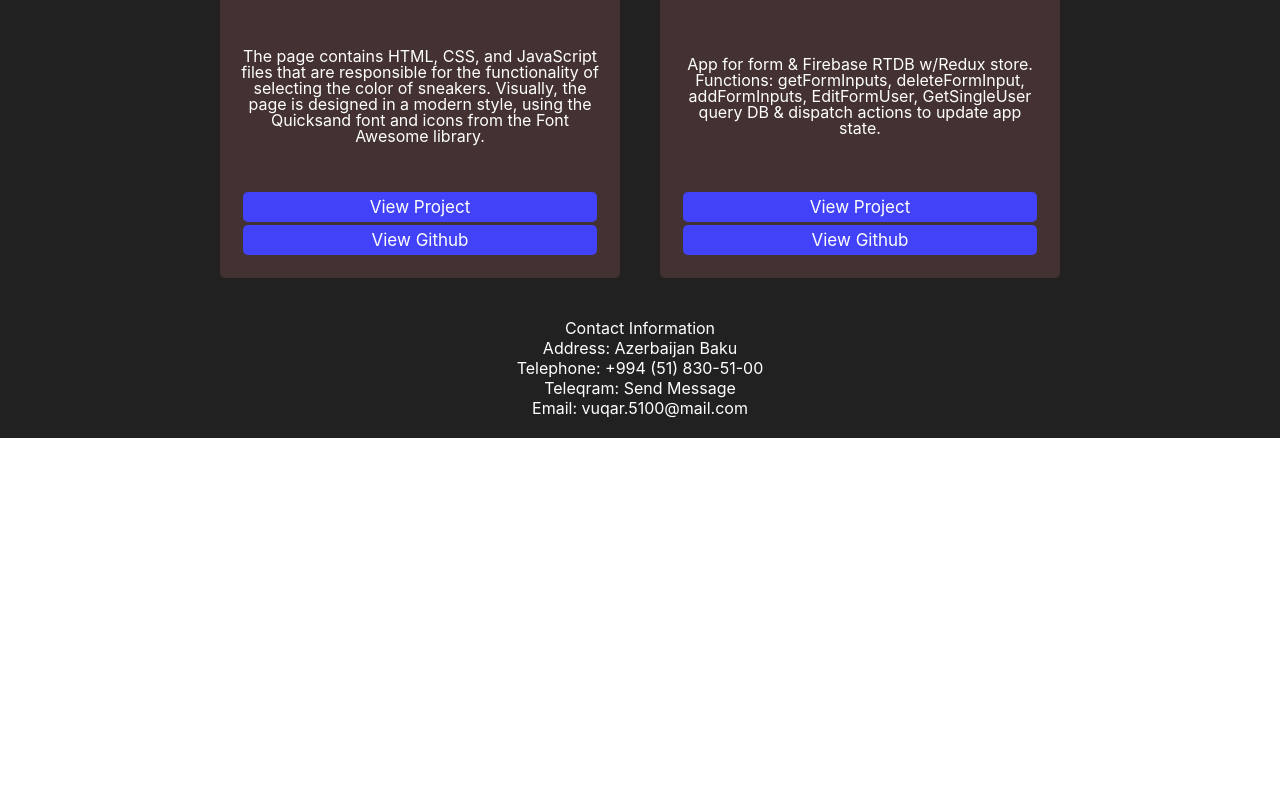
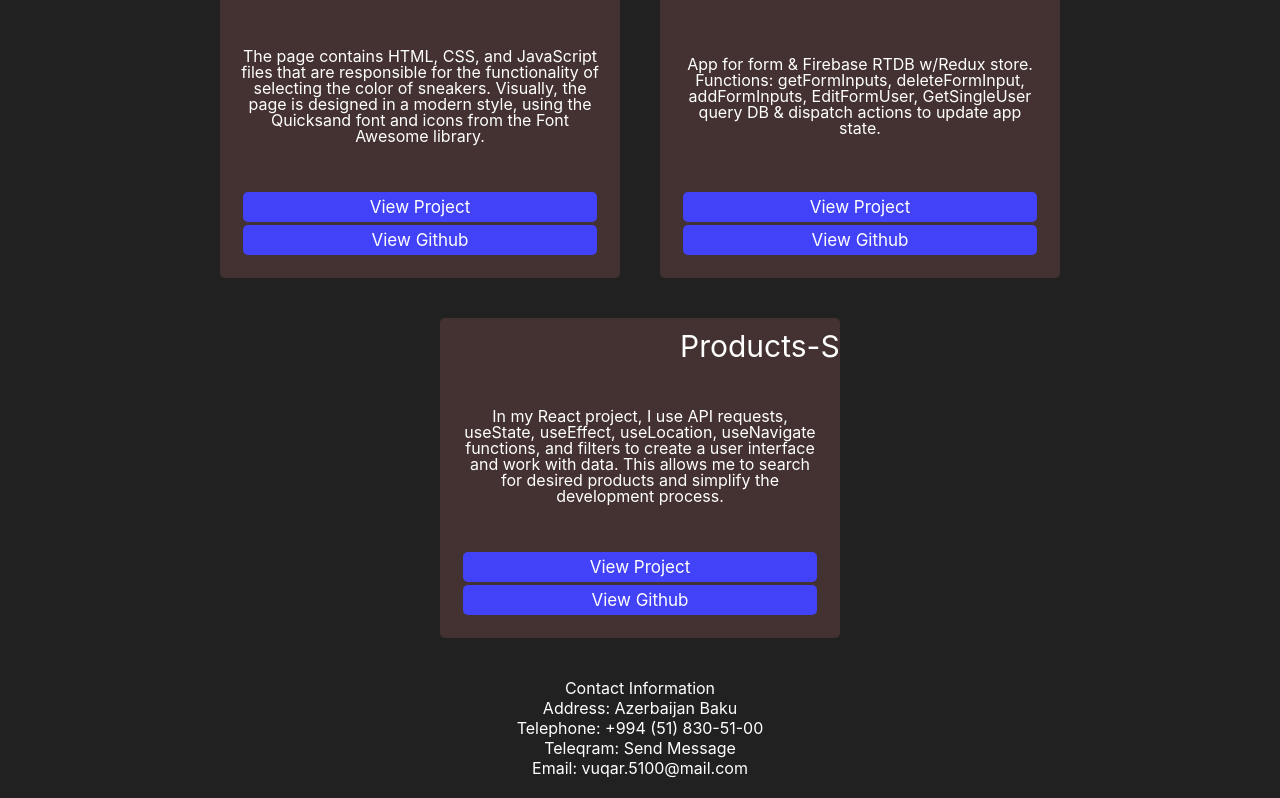
Before and after one commit to mvuqar1/my-portfolio, a React (Create React App) app: page / in a window 1280 px wide. Shown: the part 1323-2121 px from the top of the page. Before the commit the page ends 1761 px from the top, so only its background shows below. Built offline with nearby package versions, Linux system fonts and the light colour scheme.

Commit message:
products-search

```diff
--- a/src/Data/PortfolioData.jsx
+++ b/src/Data/PortfolioData.jsx
@@ -47,6 +47,13 @@ const initialState=[
             description: 'App for form & Firebase RTDB w/Redux store. Functions: getFormInputs, deleteFormInput, addFormInputs, EditFormUser, GetSingleUser query DB & dispatch actions to update app state.',
             liveLink: 'https://api-firibase-mvuqar1.netlify.app/',
             gitLink: 'https://github.com/mvuqar1/apiFirebase'
+        },
+        {
+            id: 7,
+            title: 'Products-Search',
+            description: 'In my React project, I use API requests, useState, useEffect, useLocation, useNavigate functions, and filters to create a user interface and work with data. This allows me to search for desired products and simplify the development process.',
+            liveLink: 'https://products-search-mvuqar1.netlify.app/',
+            gitLink: 'hhttps://github.com/mvuqar1/product-search.git'
         }
 
 ]
```
